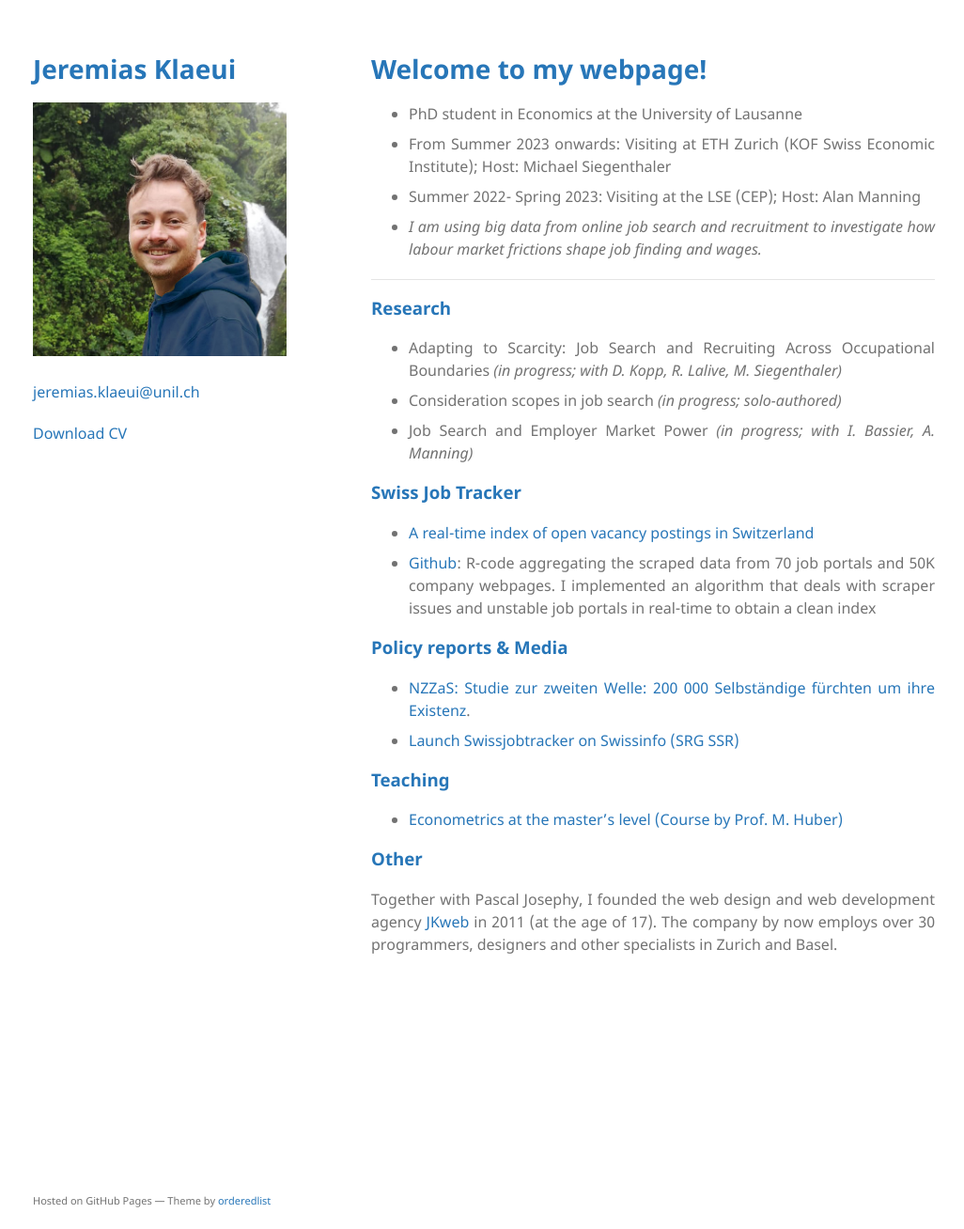
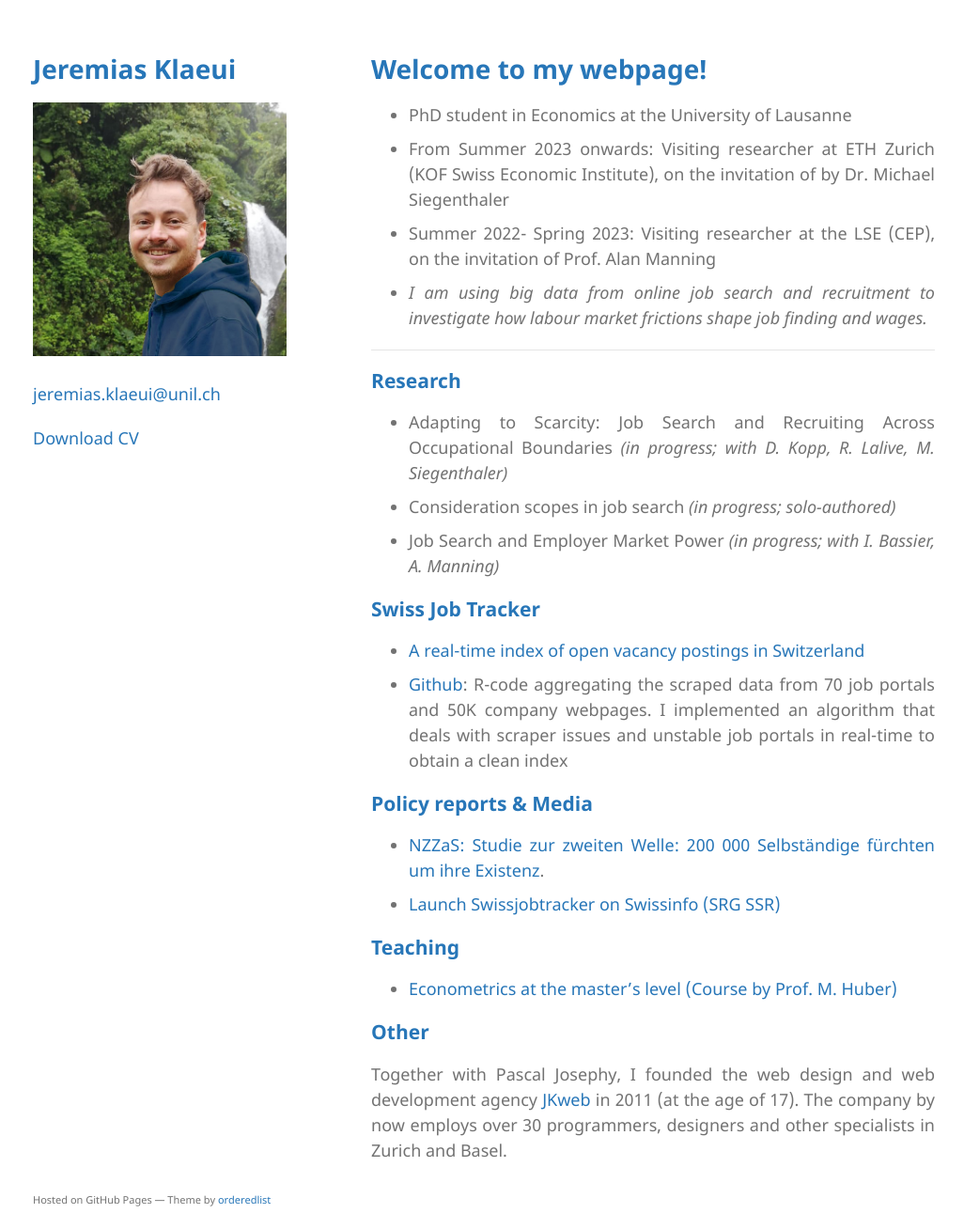
Before and after one commit to jklaeui/jklaeui.github.io, a Jekyll site: the page built from index.md, in a window 1280 px wide and 1308 px high. Shown: the whole window at 94% size, without its empty margins (125-1151 px from the left). Built offline with Jekyll 4.4.1, drawn with Linux system fonts in a browser that asks for light colours; our own code applies the rules of GitHub Pages for plain Markdown files; the repository's description, which GitHub fills in, is left out.

Commit message:
font size and text adaptions

```diff
--- a/_sass/jekyll-theme-minimal.scss
+++ b/_sass/jekyll-theme-minimal.scss
@@ -4,7 +4,7 @@
 body {
   background-color: #fff;
   padding:50px;
-  font: 16px/1.5 "Noto Sans", "Helvetica Neue", Helvetica, Arial, sans-serif;
+  font: 18px/1.5 "Noto Sans", "Helvetica Neue", Helvetica, Arial, sans-serif;
   color:#727272;
   font-weight:400;
   text-align: justify;
--- a/index.md
+++ b/index.md
@@ -1,8 +1,8 @@
 # Welcome to my webpage!
 
 - PhD student in Economics at the University of Lausanne
-- From Summer 2023 onwards: Visiting at ETH Zurich (KOF Swiss Economic Institute); Host: Michael Siegenthaler
-- Summer 2022- Spring 2023: Visiting at the LSE (CEP); Host: Alan Manning
+- From Summer 2023 onwards: Visiting researcher at ETH Zurich (KOF Swiss Economic Institute), on the invitation of by Dr. Michael Siegenthaler
+- Summer 2022- Spring 2023: Visiting researcher at the LSE (CEP), on the invitation of Prof. Alan Manning
 - *I am using big data from online job search and recruitment to investigate how labour market frictions shape job finding and wages.*
 
 ***
```
